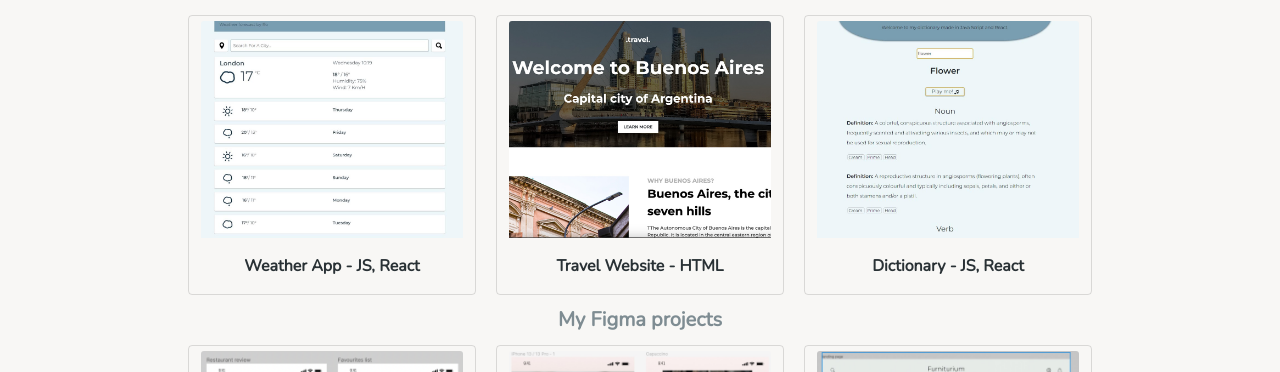
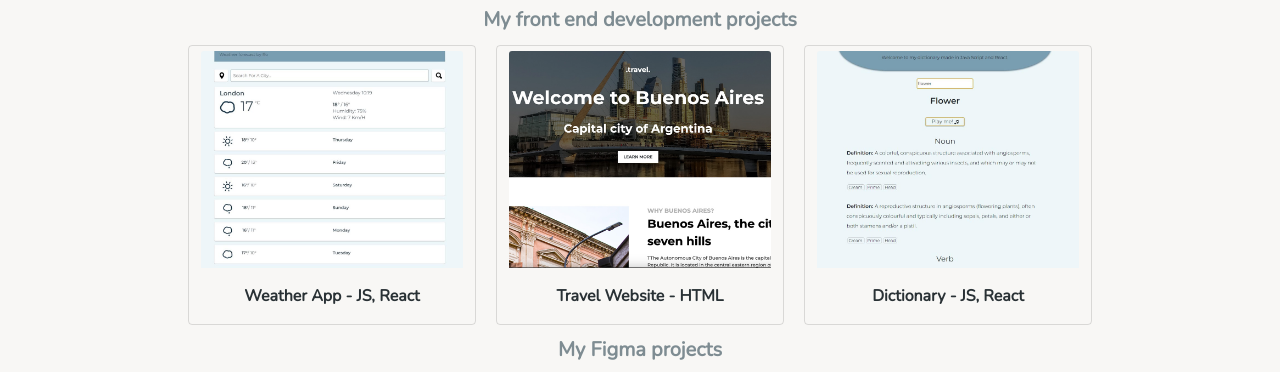
Before and after one commit to RoCristal/RoCristal-Portfolio-Project, a website: page index.html in a window 1280 px wide. Shown: the part 306-678 px from the top of the page. Drawn offline with nearby package versions, Linux system fonts and the light colour scheme; a web font is replaced by a local one.

Commit message:
added title

```diff
--- a/index.html
+++ b/index.html
@@ -89,6 +89,7 @@
         <!---->
 
         <!---->
+        <div class="title"><strong>My front end development projects</strong></div>
         <div class="row justify-content-center">
           <!--project 1-->
           <div class="card" style="width: 18rem">
```
Also changed, not shown: 1 other file.
